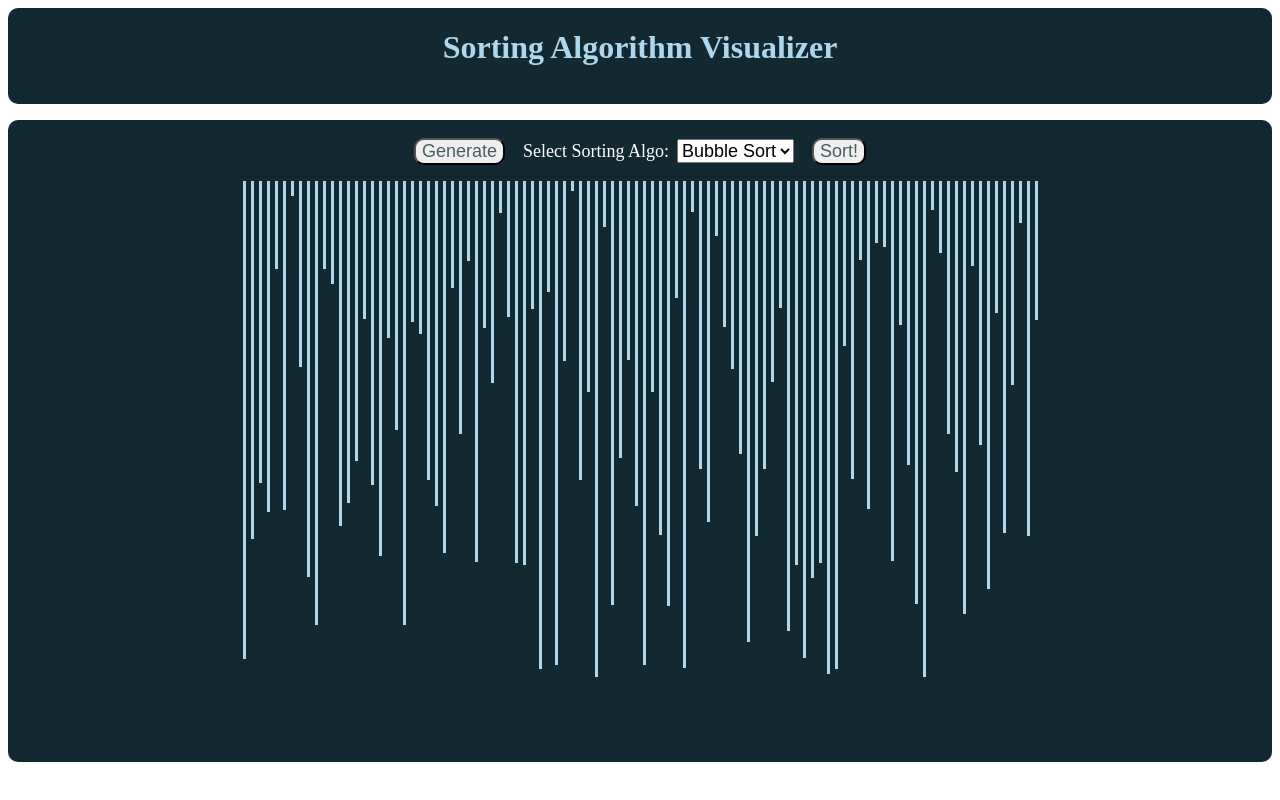
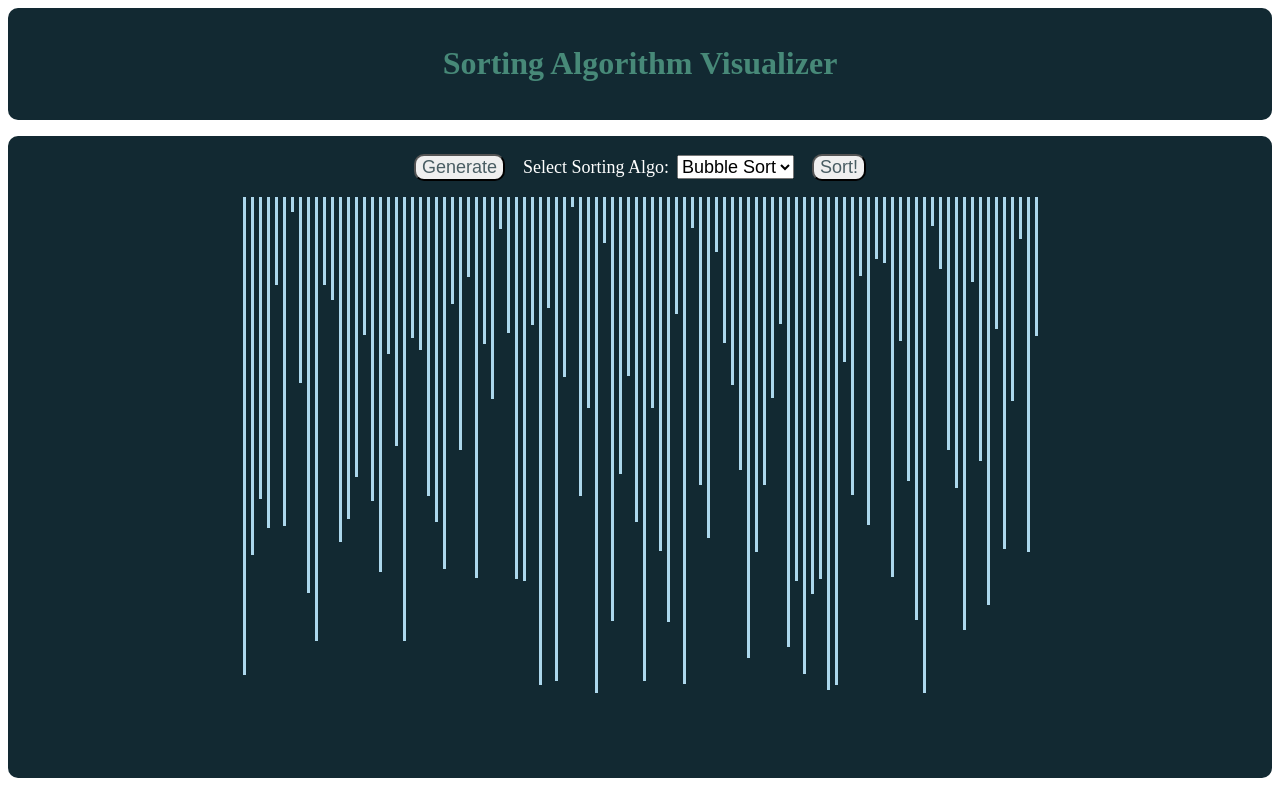
Before and after one commit to willk0814/sorting_visualizer, a React (Create React App) app: page / in a window 1280 px wide. Built offline with nearby package versions, Linux system fonts and the light colour scheme.

Commit message:
Title color change

```diff
--- a/src/App.css
+++ b/src/App.css
@@ -5,6 +5,7 @@
     align-items: center;
     margin-bottom: 2vh;
     background-color: #122932;
+    padding-top: 2vh;
     padding-bottom: 2vh;
     border-radius: 10px;
 }
@@ -13,5 +14,6 @@
 /* Element Styling */
 #title {
     text-align: center;
-    color: #ACD7EC;
+    color: #478978;
+    /* font-size: xx-large; */
 }
```
